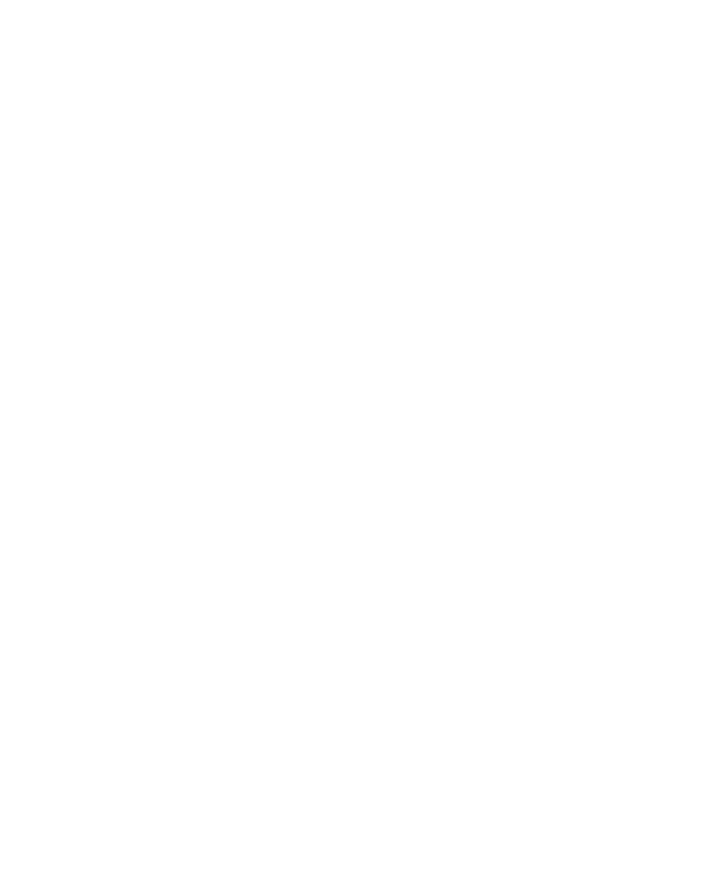
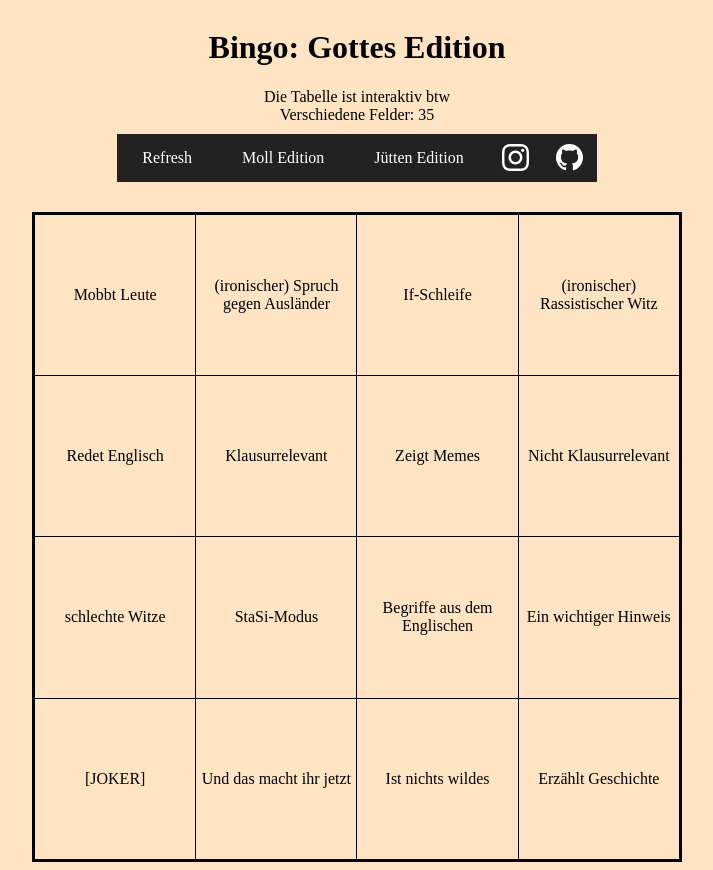
Before and after one commit to Dom3005/lehrerBingo, a plain HTML site: page zmm.html in a window 1280 px wide. Shown: the whole page, without its empty margins (283-996 px from the left). Before the commit the page ends 800 px from the top, so only its background shows below. Drawn offline with Linux system fonts and the light colour scheme.

Commit message:
Added zmm

```diff
--- a/zmm.html
+++ b/zmm.html
@@ -1 +1,27 @@
-<html>
+<!DOCTYPE html>
+<head>
+    <script src="main.js"></script>
+    <meta charset="UTF-8">
+    <link rel="stylesheet" href="style.css">
+    <title>Bingo: Zimmermann Edition</title>
+</head>
+
+<body onload="generateLaw()">
+    <h1 class="center">Bingo: Gottes Edition</h1>
+    <a class="center">Die Tabelle ist interaktiv btw<br></a>
+    <a class="center" id="counter">Verschiedene Felder: </a>
+
+    <div style="height: 10px"></div>
+
+    <ul class="center navbar">
+        <li><a onclick="generateZmm()">Refresh</a></li>
+        <li><a href="mol.html">Moll Edition<br></a></li>
+        <li><a href="jue.html">Jütten Edition<br></a></li>
+        <li><a id="insta" href="https://www.instagram.com/dominik.grtz/" target="_blank">&nbsp;</a></li>
+        <li><a id="github" href="https://github.com/Dom3005/lehrerBingo" target="_blank">&nbsp;</a></li>
+    </ul>
+
+    <div style="padding-bottom: 30px;"></div>
+
+    <table id="bingo"></table>
+</body>
```
